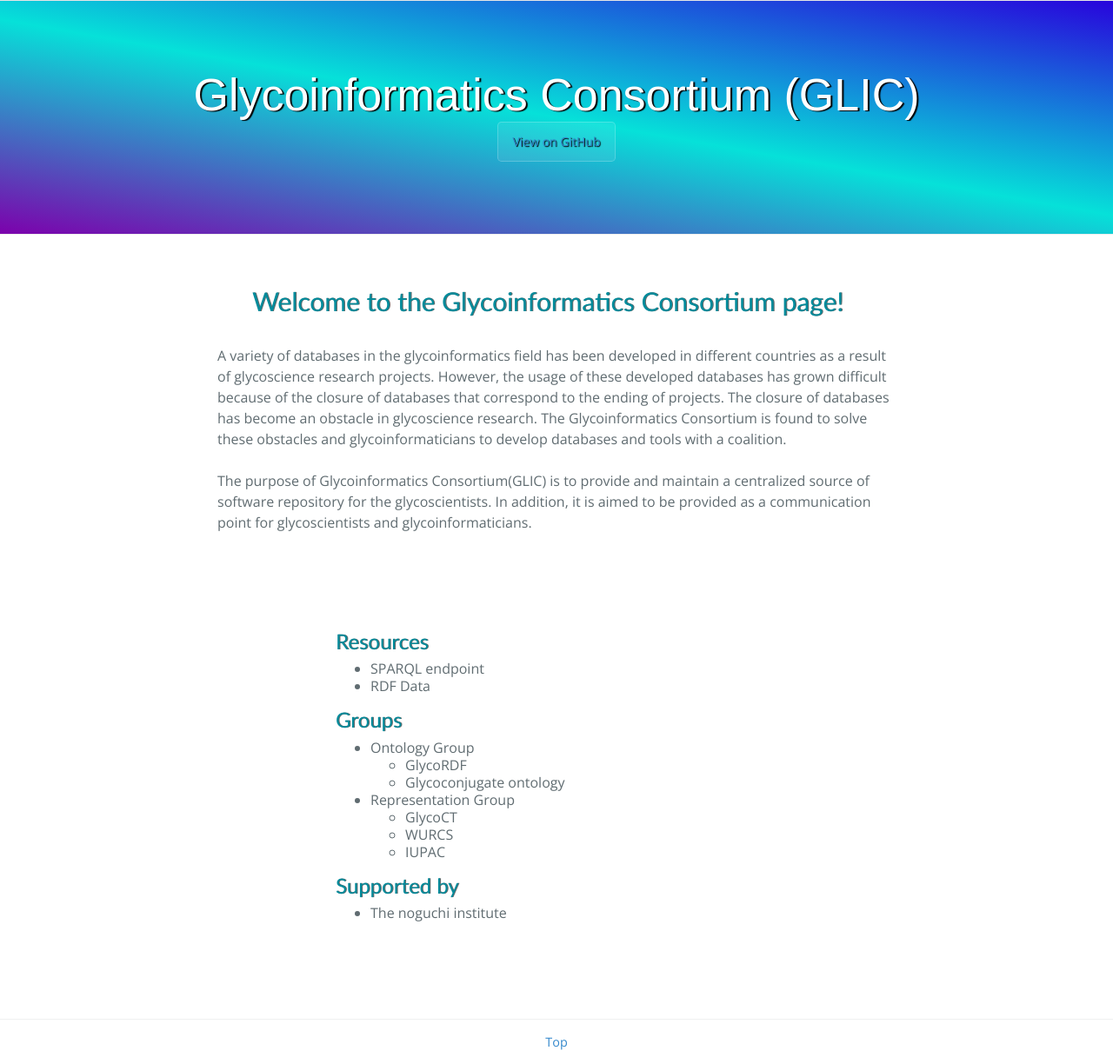
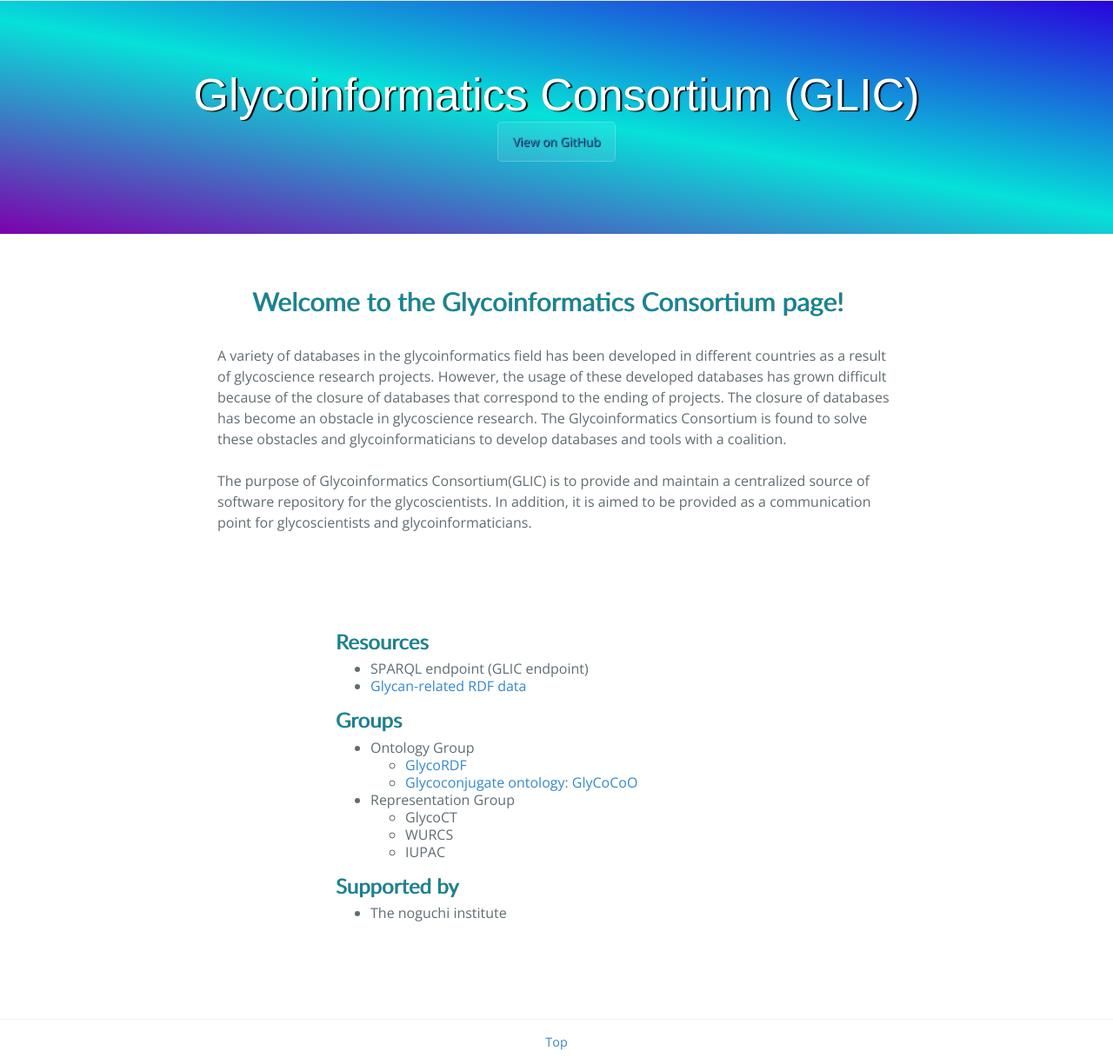
Before and after one commit to glycoinfo/www, a Jekyll site: the page built from index.md, in a window 1280 px wide. Shown: the whole page at 87% size. Built offline with Jekyll 4.4.1, drawn with Linux system fonts in a browser that asks for light colours; nearby versions of some CDN libraries; a script that is not in the unit is left out.

Commit message:
Update index.md

```diff
--- a/index.md
+++ b/index.md
@@ -4,14 +4,14 @@
 ---
 
 ### Resources
-* SPARQL endpoint
-* RDF Data
+* SPARQL endpoint (GLIC endpoint)
+* [Glycan-related RDF data](https://github.com/glycoinfo/rdf)
 
 
 ### Groups
 * Ontology Group
-  * GlycoRDF
-  * Glycoconjugate ontology
+  * [GlycoRDF](https://github.com/ReneRanzinger/GlycoRDF)
+  * [Glycoconjugate ontology: GlyCoCoO](https://github.com/glycoinfo/GlycoCoO)
 
 
 * Representation Group
```
